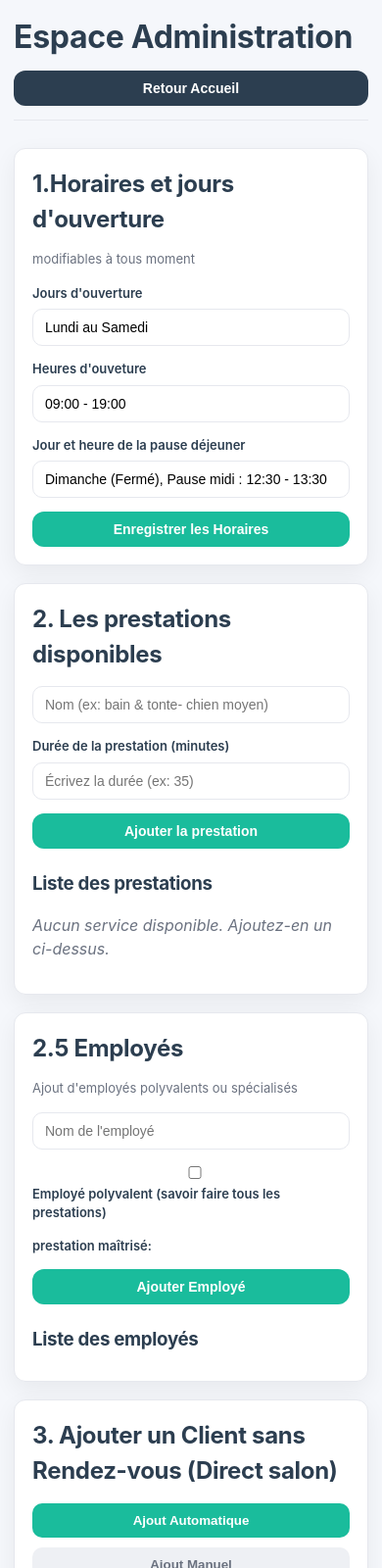
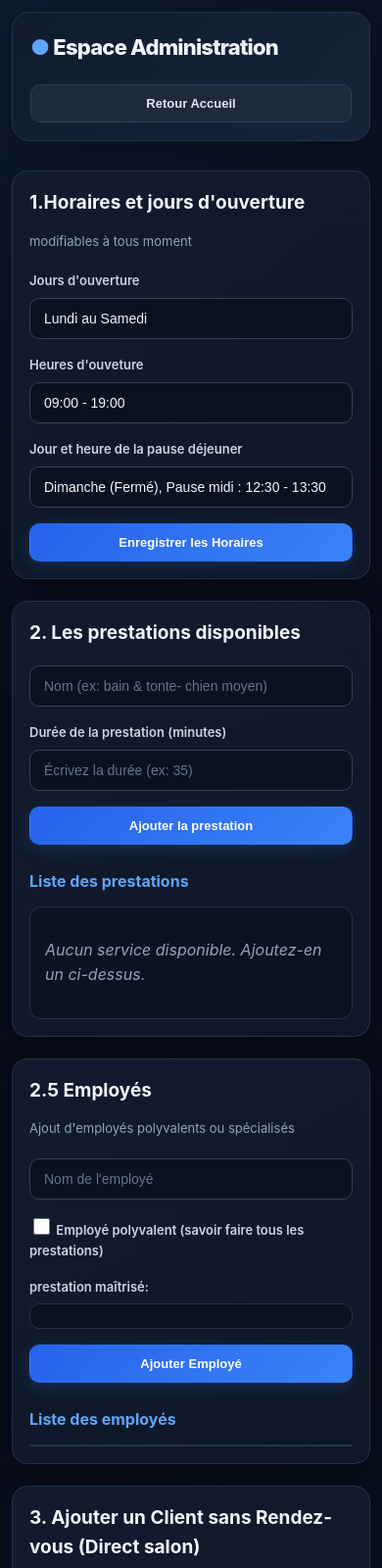
Before and after one commit to Ljpro-1/cocon-pet-32, a plain HTML site: page admin.html in a window 390 px wide. Shown: the top 1600 px of the page at 98% size. Drawn offline with Linux system fonts and the light colour scheme; no server answers.

Commit message:
Update admin.css

```diff
--- a/admin.css
+++ b/admin.css
@@ -1,277 +1,618 @@
+
 :root {
-    --bg-color: #f5f7fb;
-    --card-bg: #ffffff;
-    --primary: #2c3e50;
-    --accent: #1abc9c;
-    --danger: #e74c3c;
-    --text: #1f2937;
-    --muted: #6b7280;
-    --border: #e6e8ee;
-    --shadow: 0 8px 24px rgba(0,0,0,0.06);
-    --radius: 12px;
+    --bg: #080d18;
+    --bg-secondary: #0d1423;
+    --card: #111b2d;
+    --card-hover: #162239;
+
+    --blue: #3b82f6;
+    --blue-light: #60a5fa;
+    --cyan: #22d3ee;
+    --yellow: #facc15;
+    --green: #22c55e;
+    --red: #f43f5e;
+    --purple: #a78bfa;
+
+    --text: #f1f5f9;
+    --muted: #94a3b8;
+    --border: #25334b;
+
+    --radius: 16px;
+    --shadow: 0 10px 35px rgba(0,0,0,0.25);
 }
 
-/* GLOBAL */
+/* =========================
+   GLOBAL
+========================= */
+
 * {
     box-sizing: border-box;
 }
 
+html {
+    scroll-behavior: smooth;
+}
+
 body {
-    font-family: Inter, system-ui, -apple-system, Segoe UI, Roboto, sans-serif;
-    background-color: var(--bg-color);
+    font-family: Inter, system-ui, -apple-system,
+        BlinkMacSystemFont, "Segoe UI", sans-serif;
+
+    background:
+        radial-gradient(circle at top left,
+        rgba(59,130,246,0.10), transparent 35%),
+        radial-gradient(circle at bottom right,
+        rgba(34,211,238,0.06), transparent 35%),
+        var(--bg);
+
     color: var(--text);
     margin: 0;
-    padding: 20px;
-    line-height: 1.5;
+    padding: 28px;
+    line-height: 1.6;
 }
 
-/* CONTAINER */
+/* =========================
+   CONTAINER
+========================= */
+
 .admin-container {
-    max-width: 1050px;
+    max-width: 1450px;
     margin: 0 auto;
 }
 
-/* HEADER */
+/* =========================
+   HEADER
+========================= */
+
 header {
     display: flex;
     justify-content: space-between;
     align-items: center;
-    margin-bottom: 28px;
-    padding-bottom: 14px;
-    border-bottom: 1px solid var(--border);
+    gap: 20px;
+
+    padding: 22px 26px;
+    margin-bottom: 30px;
+
+    background: linear-gradient(
+        135deg,
+        #111b2d,
+        #16233a
+    );
+
+    border: 1px solid var(--border);
+    border-radius: 18px;
+
+    box-shadow: var(--shadow);
 }
 
-/* TITLES */
+header h1 {
+    font-size: 27px;
+    font-weight: 800;
+    letter-spacing: -0.8px;
+}
+
+header h1::before {
+    content: "● ";
+    color: var(--blue-light);
+}
+
+/* =========================
+   TITLES
+========================= */
+
 h1, h2, h3 {
     margin: 0;
-    color: var(--primary);
-    letter-spacing: -0.3px;
+    color: var(--text);
+}
+
+h2 {
+    font-size: 19px;
+    font-weight: 700;
+    margin-bottom: 8px;
 }
 
 h3 {
-    margin-top: 22px;
+    font-size: 16px;
+    margin-top: 25px;
+    margin-bottom: 12px;
+    color: var(--blue-light);
 }
 
-/* SUBTITLE */
 .subtitle {
     font-size: 13px;
     color: var(--muted);
-    margin-bottom: 15px;
+    margin-bottom: 20px;
 }
 
-/* BUTTONS */
+/* =========================
+   GRID
+========================= */
+
+.grid {
+    display: grid;
+    grid-template-columns: 1fr;
+    gap: 22px;
+}
+
+@media (min-width: 900px) {
+    .grid {
+        grid-template-columns: repeat(2, minmax(0, 1fr));
+    }
+
+    .full-width {
+        grid-column: 1 / -1;
+    }
+}
+
+/* =========================
+   CARDS
+========================= */
+
+.card {
+    background: linear-gradient(
+        145deg,
+        var(--card),
+        #0e1727
+    );
+
+    padding: 24px;
+
+    border: 1px solid var(--border);
+    border-radius: var(--radius);
+
+    box-shadow: var(--shadow);
+
+    transition: border-color 0.2s ease,
+                transform 0.2s ease;
+}
+
+.card:hover {
+    border-color: #3b5275;
+    transform: translateY(-2px);
+}
+
+/* =========================
+   BUTTONS
+========================= */
+
 .btn {
-    padding: 10px 14px;
-    border: none;
-    border-radius: var(--radius);
+    display: inline-flex;
+    justify-content: center;
+    align-items: center;
+    gap: 8px;
+
+    padding: 11px 16px;
+
+    border: 1px solid transparent;
+    border-radius: 10px;
+
     cursor: pointer;
-    font-weight: 600;
-    font-size: 14px;
-    transition: all 0.2s ease;
-    outline: none;
+
+    font-size: 13px;
+    font-weight: 700;
+
+    transition: 0.2s ease;
+}
+
+.btn:hover {
+    transform: translateY(-1px);
+    filter: brightness(1.1);
 }
 
 .btn-primary {
-    background: var(--accent);
+    background: linear-gradient(
+        135deg,
+        #2563eb,
+        #3b82f6
+    );
+
     color: white;
-}
-
-.btn-primary:hover {
-    transform: translateY(-1px);
-    background: #16a085;
+    box-shadow: 0 4px 15px rgba(59,130,246,0.20);
 }
 
 .btn-secondary {
-    background: var(--primary);
-    color: white;
-}
-
-.btn-secondary:hover {
-    transform: translateY(-1px);
-    background: #34495e;
+    background: #1e293b;
+    color: #e2e8f0;
+    border-color: #334155;
 }
 
 .btn-danger {
-    background: var(--danger);
-    color: white;
-}
-
-.btn-danger:hover {
-    transform: translateY(-1px);
-    background: #c0392b;
+    background: rgba(244,63,94,0.12);
+    color: #fb7185;
+    border-color: rgba(244,63,94,0.3);
 }
 
 .btn-full {
     width: 100%;
-    margin-top: 10px;
+    margin-top: 12px;
 }
 
-/* GRID */
-.grid {
-    display: grid;
-    grid-template-columns: 1fr;
-    gap: 18px;
-}
+/* =========================
+   FORMS
+========================= */
 
-/* TABLET */
-@media (min-width: 768px) {
-    .grid {
-        grid-template-columns: 1fr 1fr;
-    }
-
-    .full-width {
-        grid-column: span 2;
-    }
-}
-
-/* CARD (IMPORTANT UPGRADE) */
-.card {
-    background: var(--card-bg);
-    padding: 18px;
-    border-radius: var(--radius);
-    border: 1px solid var(--border);
-    box-shadow: var(--shadow);
-    transition: transform 0.2s ease, box-shadow 0.2s ease;
-}
-
-.card:hover {
-    transform: translateY(-2px);
-    box-shadow: 0 12px 28px rgba(0,0,0,0.08);
-}
-
-/* FORM */
 .form-group {
-    margin-bottom: 14px;
+    margin-bottom: 16px;
 }
 
 .input-spacing {
-    margin-top: 14px;
+    margin-top: 18px;
 }
 
 label {
     display: block;
-    margin-bottom: 6px;
+    margin-bottom: 7px;
+
+    font-size: 13px;
     font-weight: 600;
-    font-size: 13px;
-    color: var(--primary);
+
+    color: #cbd5e1;
 }
 
-/* INPUTS */
-input,
-select {
+input:not([type="checkbox"]),
+select,
+textarea {
     width: 100%;
-    padding: 10px 12px;
-    border: 1px solid var(--border);
+
+    padding: 12px 14px;
+
+    background: #0a1220;
+    color: var(--text);
+
+    border: 1px solid #334155;
     border-radius: 10px;
+
     font-size: 14px;
-    background: white;
-    transition: all 0.2s ease;
+    outline: none;
+
+    transition: 0.2s;
+}
+
+input::placeholder {
+    color: #64748b;
 }
 
 input:focus,
-select:focus {
-    outline: none;
-    border-color: var(--accent);
-    box-shadow: 0 0 0 3px rgba(26,188,156,0.15);
+select:focus,
+textarea:focus {
+    border-color: var(--blue);
+    box-shadow: 0 0 0 3px rgba(59,130,246,0.15);
 }
 
-/* LIST */
+select option {
+    background: #111b2d;
+    color: white;
+}
+
+/* Checkbox */
+
+input[type="checkbox"] {
+    accent-color: var(--blue);
+    width: 17px;
+    height: 17px;
+    cursor: pointer;
+}
+
+/* =========================
+   LISTS
+========================= */
+
 .list-container {
-    margin-top: 10px;
+    margin-top: 12px;
+    background: rgba(8,13,24,0.45);
+    border: 1px solid var(--border);
+    border-radius: 12px;
+    overflow: hidden;
 }
 
 .list-item {
     display: flex;
     justify-content: space-between;
     align-items: center;
-    padding: 12px;
+    gap: 14px;
+
+    padding: 15px;
+
     border-bottom: 1px solid var(--border);
-    transition: background 0.2s ease;
+    transition: background 0.2s;
 }
 
 .list-item:hover {
-    background: #f9fafb;
+    background: rgba(59,130,246,0.06);
 }
 
 .list-item:last-child {
     border-bottom: none;
 }
 
-/* TABS */
+.list-item strong {
+    color: var(--text);
+}
+
+.list-item em {
+    color: var(--yellow);
+    font-style: normal;
+}
+
+/* =========================
+   TABS
+========================= */
+
 .tab-buttons {
     display: flex;
     gap: 10px;
-    margin-top: 15px;
-    margin-bottom: 15px;
+    margin: 18px 0;
 }
 
 .tab-btn {
     flex: 1;
-    padding: 10px;
-    background: #eef0f4;
-    border: none;
+
+    padding: 12px;
+
+    background: #172236;
+    border: 1px solid #293952;
+    border-radius: 10px;
+
+    color: var(--muted);
+    font-weight: 700;
     cursor: pointer;
-    font-weight: 600;
-    border-radius: 10px;
+
     transition: 0.2s;
-    color: var(--muted);
 }
 
 .tab-btn:hover {
-    background: #e3e7ee;
+    background: #1e2c43;
+    color: white;
 }
 
 .tab-btn.active {
-    background: var(--accent);
+    background: linear-gradient(
+        135deg,
+        #2563eb,
+        #3b82f6
+    );
+
+    border-color: var(--blue);
     color: white;
+
+    box-shadow: 0 4px 15px rgba(59,130,246,0.18);
 }
 
-/* TEXT HELPERS */
+/* =========================
+   INFORMATIONS
+========================= */
+
 .hint-text {
+    color: var(--muted);
     font-size: 13px;
-    color: var(--muted);
-    margin-top: 6px;
+    margin-top: 7px;
 }
 
 .info-auto {
+    padding: 14px;
+
+    color: #facc15;
+    background: rgba(250,204,21,0.08);
+
+    border: 1px solid rgba(250,204,21,0.25);
+    border-radius: 10px;
+
     font-size: 13px;
-    color: #16a34a;
 }
 
 .no-data {
     color: var(--muted);
     font-style: italic;
+    padding: 15px;
 }
 
 .client-date-text {
+    color: var(--muted);
     font-size: 13px;
-    color: var(--muted);
 }
 
-/* UTILITIES */
 .hidden {
     display: none !important;
 }
 
-/* MOBILE OPTIMIZATION */
-@media (max-width: 600px) {
+/* =========================
+   APPOINTMENT SCHEDULE
+========================= */
+
+#service-schedules-container {
+    margin-top: 22px;
+}
+
+/* Chaque service possède sa propre carte */
+
+.booking-form-card {
+    background: #0b1321;
+    border: 1px solid #293952;
+    border-radius: 15px;
+
+    padding: 20px;
+    margin-bottom: 24px;
+
+    overflow: hidden;
+}
+
+.booking-form-card h3 {
+    margin-top: 0;
+    padding-bottom: 14px;
+
+    border-bottom: 1px solid var(--border);
+
+    color: var(--yellow);
+}
+
+/* Wrapper scrollable */
+
+.schedule-table-wrapper {
+    width: 100%;
+    overflow-x: auto;
+
+    border: 1px solid #334155;
+    border-radius: 12px;
+
+    margin-top: 14px;
+}
+
+/* TABLE */
+
+.schedule-table {
+    width: 100%;
+    min-width: 850px;
+
+    border-collapse: separate;
+    border-spacing: 0;
+
+    background: #101a2b;
+
+    font-size: 13px;
+}
+
+/* HEADERS */
+
+.schedule-table thead th {
+    background: #1d3150;
+
+    color: #93c5fd;
+
+    font-weight: 700;
+    text-align: left;
+
+    padding: 15px 14px;
+
+    border-bottom: 2px solid #3b82f6;
+
+    white-space: nowrap;
+}
+
+/* ROWS */
+
+.schedule-table tbody tr {
+    background: #101a2b;
+    transition: background 0.15s ease;
+}
+
+.schedule-table tbody tr:nth-child(even) {
+    background: #142035;
+}
+
+.schedule-table tbody tr:hover {
+    background: #1c2e49;
+}
+
+/* CELLS */
+
+.schedule-table tbody td {
+    padding: 14px;
+
+    color: #dbe4f0;
+
+    border-bottom: 1px solid #26354c;
+    vertical-align: middle;
+}
+
+.schedule-table tbody tr:last-child td {
+    border-bottom: none;
+}
+
+/* CLIENT NAME */
+
+.schedule-table tbody td:first-child {
+    color: white;
+    font-weight: 700;
+}
+
+/* PHONE */
+
+.schedule-table tbody td:nth-child(2) {
+    color: var(--cyan);
+    font-weight: 600;
+}
+
+/* DATE */
+
+.schedule-table tbody td:nth-child(3) {
+    color: #c4b5fd;
+    white-space: nowrap;
+}
+
+/* TIME */
+
+.schedule-table tbody td:nth-child(4) {
+    color: var(--yellow);
+    font-weight: 700;
+    white-space: nowrap;
+}
+
+/* EMPLOYEE */
+
+.schedule-table tbody td:nth-child(5) {
+    color: #86efac;
+    font-weight: 600;
+}
+
+/* ACTIONS */
+
+.schedule-table tbody td:last-child {
+    white-space: nowrap;
+}
+
+/* Table buttons */
+
+.schedule-table .btn {
+    padding: 7px 11px;
+    font-size: 12px;
+    width: auto;
+}
+
+/* =========================
+   EMPLOYEE SERVICES
+========================= */
+
+#employee-services-list {
+    padding: 12px;
+
+    background: #0a1220;
+    border: 1px solid var(--border);
+    border-radius: 10px;
+}
+
+#employee-services-list label {
+    display: flex;
+    align-items: center;
+    gap: 9px;
+
+    margin-bottom: 10px;
+}
+
+/* =========================
+   RESPONSIVE
+========================= */
+
+@media (max-width: 768px) {
 
     body {
-        padding: 14px;
+        padding: 12px;
     }
 
     header {
         flex-direction: column;
-        align-items: flex-start;
-        gap: 10px;
+        align-items: stretch;
+        padding: 18px;
+    }
+
+    header h1 {
+        font-size: 22px;
+    }
+
+    .card {
+        padding: 17px;
     }
 
     .grid {
         grid-template-columns: 1fr;
-    }
-
-    .btn {
-        width: 100%;
     }
 
     .tab-buttons {
@@ -280,7 +621,49 @@ select:focus {
 
     .list-item {
         flex-direction: column;
-        align-items: flex-start;
-        gap: 6px;
+        align-items: stretch;
+    }
+
+    .list-item > div {
+        display: flex;
+        gap: 8px;
+    }
+
+    .list-item .btn {
+        flex: 1;
+    }
+
+    .btn {
+        width: 100%;
+    }
+
+    .schedule-table-wrapper {
+        border-radius: 9px;
+    }
+
+    .booking-form-card {
+        padding: 13px;
     }
 }
+
+/* =========================
+   SCROLLBAR
+========================= */
+
+::-webkit-scrollbar {
+    width: 8px;
+    height: 8px;
+}
+
+::-webkit-scrollbar-track {
+    background: #0a1220;
+}
+
+::-webkit-scrollbar-thumb {
+    background: #334155;
+    border-radius: 20px;
+}
+
+::-webkit-scrollbar-thumb:hover {
+    background: #3b82f6;
+    }
```
